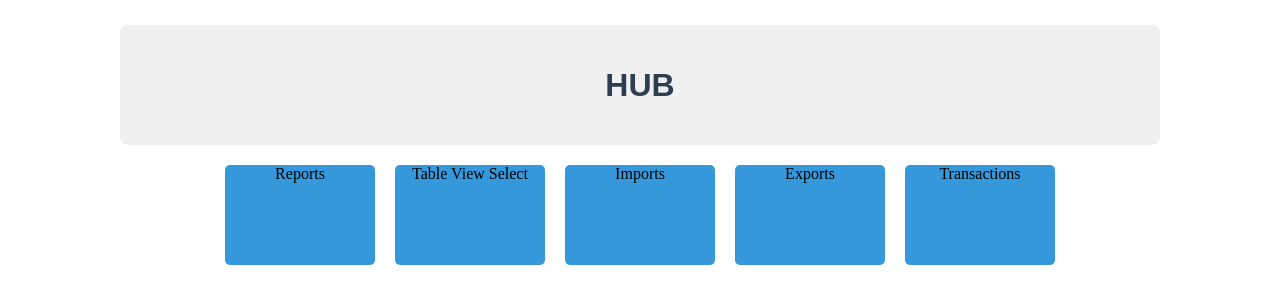
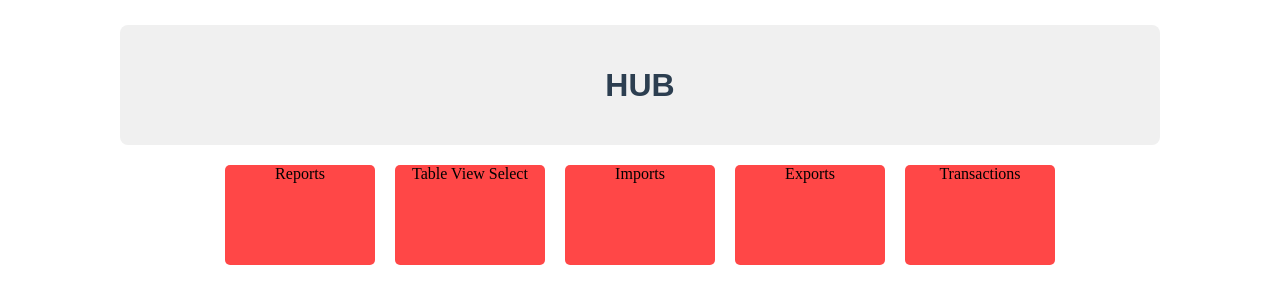
Before and after one commit to IYarwood/WCHD_Project, a Django app: page /index/ in a window 1280 px wide. Shown: the part 38-342 px from the top of the page. Run offline with Django 5.2, Linux system fonts and the light colour scheme.

Commit message:
test color

```diff
--- a/WCHDApp/static/WCHDApp/css/hubStyles.css
+++ b/WCHDApp/static/WCHDApp/css/hubStyles.css
@@ -27,7 +27,7 @@ h1 {
 .box {
     width: 150px;
     height: 100px;
-    background-color: #3498db;
+    background-color: #ff4747;
     color: rgb(0, 0, 0);
     display: flex;
     align-items: center;
```
